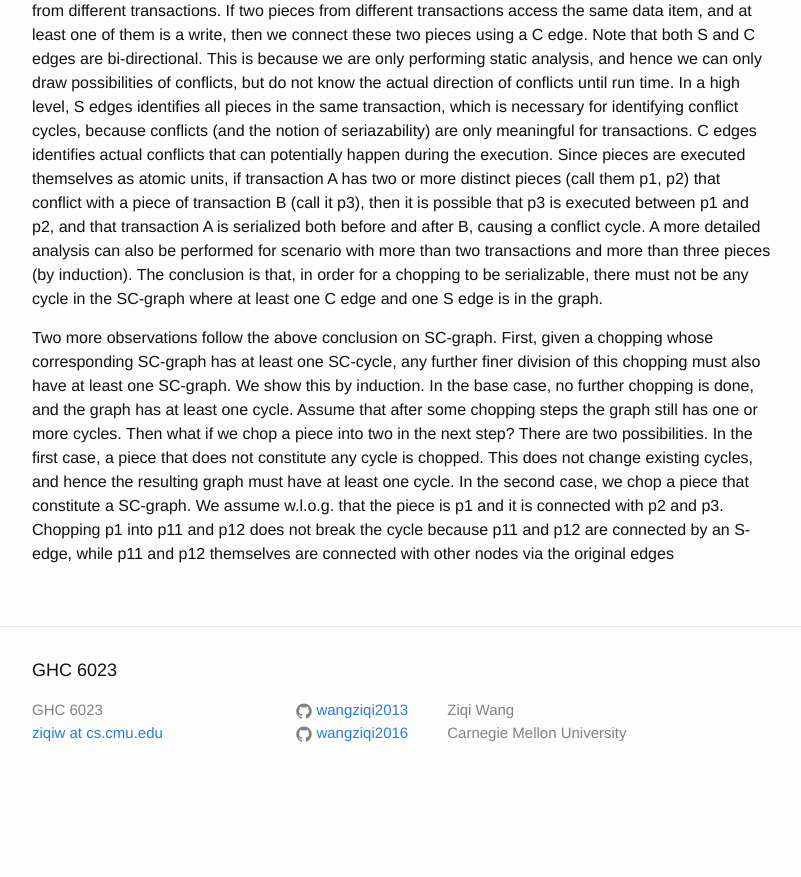
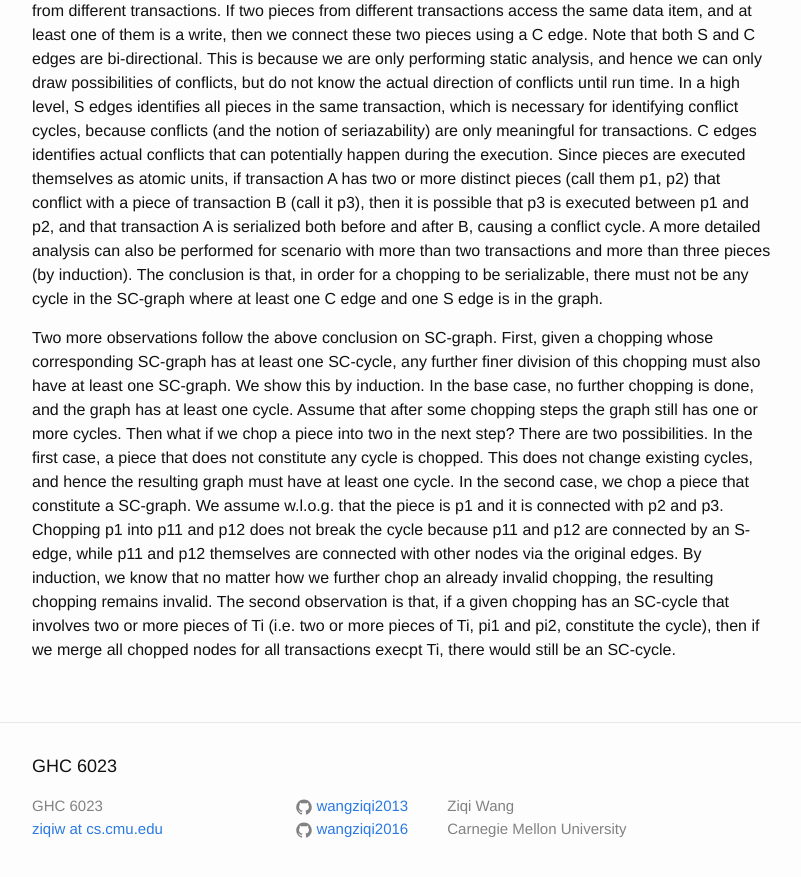
Before and after one commit to wangziqi2013/wangziqi2013.github.io, a Jekyll site: the page built from _posts/2019-01-02-Txn-Chopping.markdown, in a window 1280 px wide and 900 px high, scrolled down 1816 px. Shown: the top 877 px of the window, without its empty margins (238-1039 px from the left). Built offline with Jekyll 4.4.1, drawn with Linux system fonts in a browser that asks for light colours; before the commit the page ends 2620 px from its top, so only the background shows below that.

Commit message:
Adding second observation

```diff
--- a/_posts/2019-01-02-Txn-Chopping.markdown
+++ b/_posts/2019-01-02-Txn-Chopping.markdown
@@ -84,4 +84,7 @@ In the first case, a piece that does not constitute any cycle is chopped. This d
 the resulting graph must have at least one cycle. In the second case, we chop a piece that constitute a SC-graph. We assume
 w.l.o.g. that the piece is p1 and it is connected with p2 and p3. Chopping p1 into p11 and p12 does not break the cycle
 because p11 and p12 are connected by an S-edge, while p11 and p12 themselves are connected with other nodes via the
-original edges
+original edges. By induction, we know that no matter how we further chop an already invalid chopping, the resulting
+chopping remains invalid. The second observation is that, if a given chopping has an SC-cycle that involves two or more
+pieces of Ti (i.e. two or more pieces of Ti, pi1 and pi2, constitute the cycle), then if we merge all chopped nodes for all transactions
+execpt Ti, there would still be an SC-cycle.
```
